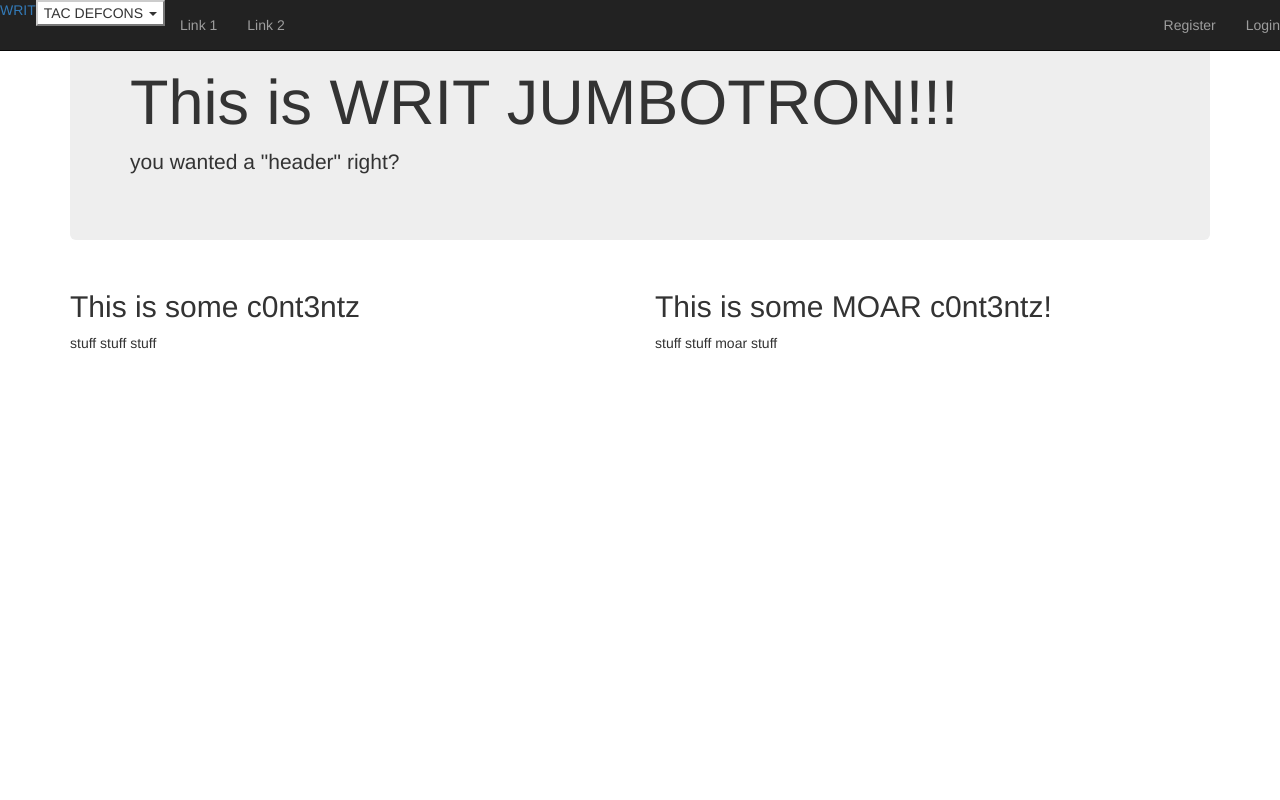
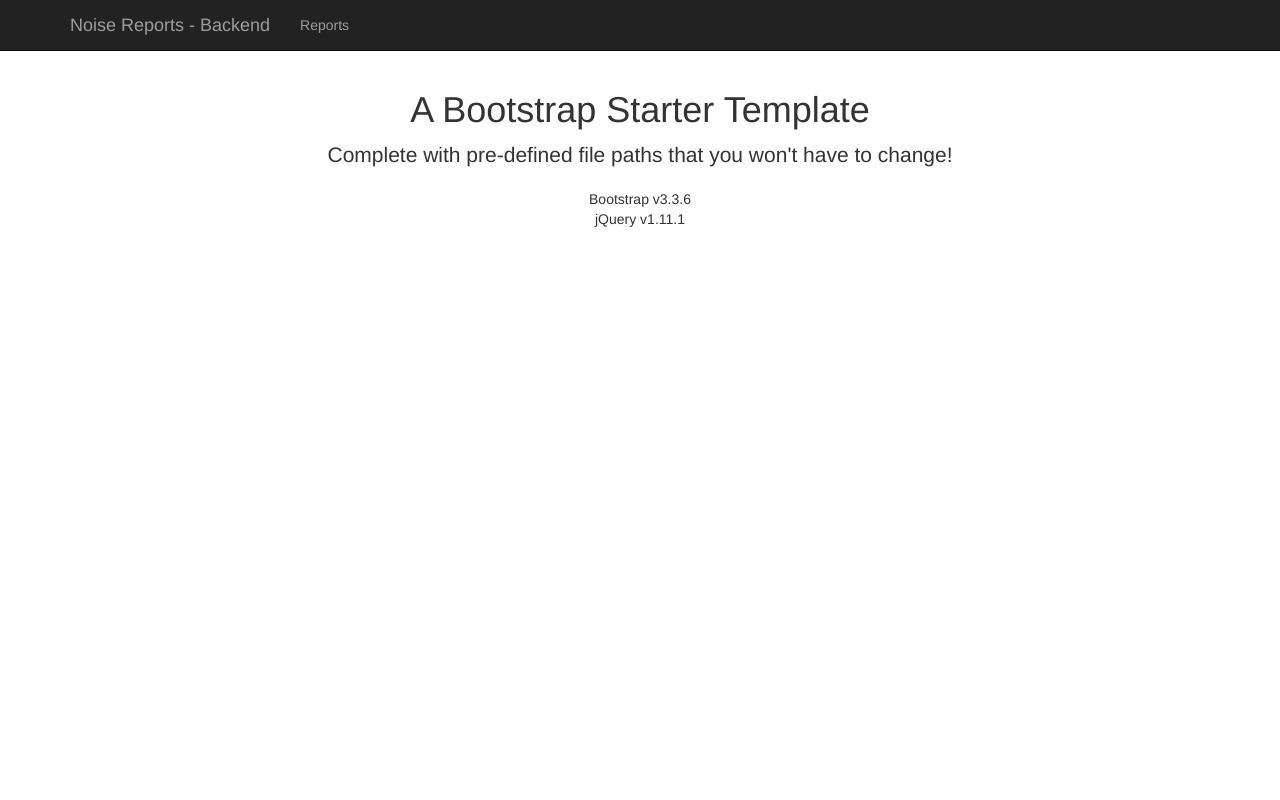
Before and after one commit to nh-99/NoiseReporter, a Django app: template noisereporter_backend/noisereporter_backend/templates/base.html in a window 1280 px wide. Run offline with Django 3.2, Linux system fonts and the light colour scheme; the template is opened without the code that fills it, so the values that code supplies are empty; parts of the project's set-up code (start-up, migrations or seed data) failed here and were passed over; some libraries are stand-ins or nearby versions.

Commit message:
Sync workspace

```diff
--- a/noisereporter_backend/noisereporter_backend/templates/base.html
+++ b/noisereporter_backend/noisereporter_backend/templates/base.html
@@ -1,84 +1,86 @@
-{% load staticfiles %}
-<html>
+<!DOCTYPE html>
+<html lang="en">
+
 <head>
-    <!-- Latest compiled and minified CSS -->
+
+    <meta charset="utf-8">
+    <meta http-equiv="X-UA-Compatible" content="IE=edge">
+    <meta name="viewport" content="width=device-width, initial-scale=1">
+    <meta name="description" content="">
+    <meta name="author" content="">
+
+    <title>Noise Reporter</title>
+
+    <!-- Bootstrap Core CSS -->
     <link rel="stylesheet" href="https://maxcdn.bootstrapcdn.com/bootstrap/3.3.5/css/bootstrap.min.css">
-    <meta name="viewport" content="width=device-width, initial-scale=1.0" />
-    <title>{% block title %}WRIT{% endblock %}</title>
+
+    <!-- Custom CSS -->
+    <style>
+    body {
+        padding-top: 70px;
+        /* Required padding for .navbar-fixed-top. Remove if using .navbar-static-top. Change if height of navigation changes. */
+    }
+    </style>
+
+    <!-- HTML5 Shim and Respond.js IE8 support of HTML5 elements and media queries -->
+    <!-- WARNING: Respond.js doesn't work if you view the page via file:// -->
+    <!--[if lt IE 9]>
+        <script src="https://oss.maxcdn.com/libs/html5shiv/3.7.0/html5shiv.js"></script>
+        <script src="https://oss.maxcdn.com/libs/respond.js/1.4.2/respond.min.js"></script>
+    <![endif]-->
+
 </head>
+
 <body>
-    <div class="navbar navbar-fixed-top navbar-inverse">
+
+    <!-- Navigation -->
+    <nav class="navbar navbar-inverse navbar-fixed-top" role="navigation">
+        <div class="container">
+            <!-- Brand and toggle get grouped for better mobile display -->
             <div class="navbar-header">
-            <button type="button" class="navbar-toggle" data-toggle="collapse" data-target=".navbar-collapse">
+                <button type="button" class="navbar-toggle" data-toggle="collapse" data-target="#bs-example-navbar-collapse-1">
+                    <span class="sr-only">Toggle navigation</span>
                     <span class="icon-bar"></span>
                     <span class="icon-bar"></span>
                     <span class="icon-bar"></span>
                 </button>
-            <a>WRIT</a>
+                <a class="navbar-brand" href="#">Noise Reports - Backend</a>
             </div>
-        <div class="navbar-collapse collapse">
-            {% block navbar %}
+            <!-- Collect the nav links, forms, and other content for toggling -->
+            <div class="collapse navbar-collapse" id="bs-example-navbar-collapse-1">
                 <ul class="nav navbar-nav">
                     <li>
-                        <div class="dropdown">
-                            <button class="dropdown-toggle btn-default" id ="tac_defcon_btn" type="button" data-toggle="dropdown" aria-haspopup="true" aria-expanded="false">
-                                TAC DEFCONS
-                                <span class="caret"></span>
-                            </button>
-                            <ul class="dropdown-menu" aria-labelledby="tac_defcon_btn">
-                                {% block tacdefcons %}
-                                    <li class="alert alert-success">TAC A: DEFCON 5</li>
-                                    <li class="alert alert-info">TAC B: DEFCON 4</li>
-                                    <li class="alert alert-warning">TAC C: DEFCON 3</li>
-                                    <li class="alert alert-danger">TAC D: DEFCON 2</li>
-                                    <li class="alert alert-danger">TAC E: DEFCON 1</li>
-                                {% endblock %}
+                        <a href="#">Reports</a>
+                    </li>
                 </ul>
             </div>
-                    </li>
-                {% block navlinks %}
-                    <li><a>Link 1</a></li>
-                    <li><a>Link 2</a></li>
-                {% endblock %}
-            {% endblock %}
-            </ul>
-            <ul class="nav navbar-nav navbar-right">
-                {% block agentinfo %}
-                    <li><a>Register</a></li>
-                    <li>{% if request.user.is_authenticated %}<a>{{ request.user.username }}</a>{% else %}<a href="/login/google-oauth2">Login</a>{% endif %}</li></li>
-                {% endblock %}
+            <!-- /.navbar-collapse -->
+        </div>
+        <!-- /.container -->
+    </nav>
+
+    <!-- Page Content -->
+    <div class="container">
+
+        <div class="row">
+            <div class="col-lg-12 text-center">
+                <h1>A Bootstrap Starter Template</h1>
+                <p class="lead">Complete with pre-defined file paths that you won't have to change!</p>
+                <ul class="list-unstyled">
+                    <li>Bootstrap v3.3.6</li>
+                    <li>jQuery v1.11.1</li>
                 </ul>
             </div>
         </div>
-    <div class="container" id="body">
-        {% block body %}
-            <div class="jumbotron">
-                {% block jumbotron %}
-                    <h1>
-                        This is WRIT JUMBOTRON!!!
-                    </h1>
-                    <p>you wanted a "header" right?</p>
-                {% endblock %}
+        <!-- /.row -->
+
     </div>
-            <div class="row">
-                {% block content %}
-                    <div class="col-md-6">
-                        <h2>This is some c0nt3ntz</h2>
-                        <p>stuff stuff stuff</p>
-                    </div>
-                    <div class="col-md-6">
-                        <h2>This is some MOAR c0nt3ntz!</h2>
-                        <p>stuff stuff moar stuff</p>
-                    </div>
-                {% endblock %}
-            </div>
-        {% endblock %}
-    </div>
+    <!-- /.container -->
 
     <!-- jQuery (necessary for Bootstrap's JavaScript plugins) -->
     <script src="https://ajax.googleapis.com/ajax/libs/jquery/1.11.3/jquery.min.js"></script>
     <!-- Include all compiled plugins (below), or include individual files as needed -->
     <script src="https://maxcdn.bootstrapcdn.com/bootstrap/3.3.5/js/bootstrap.min.js"></script>
+</body>
 
-</body>
 </html>
```
Also changed, not shown: NoiseReporter/app/src/main/res/layout/activity_noise_map.xml (+18 -0 lines), 3 other files. Lines whose indentation alone changed are shown as unchanged.
